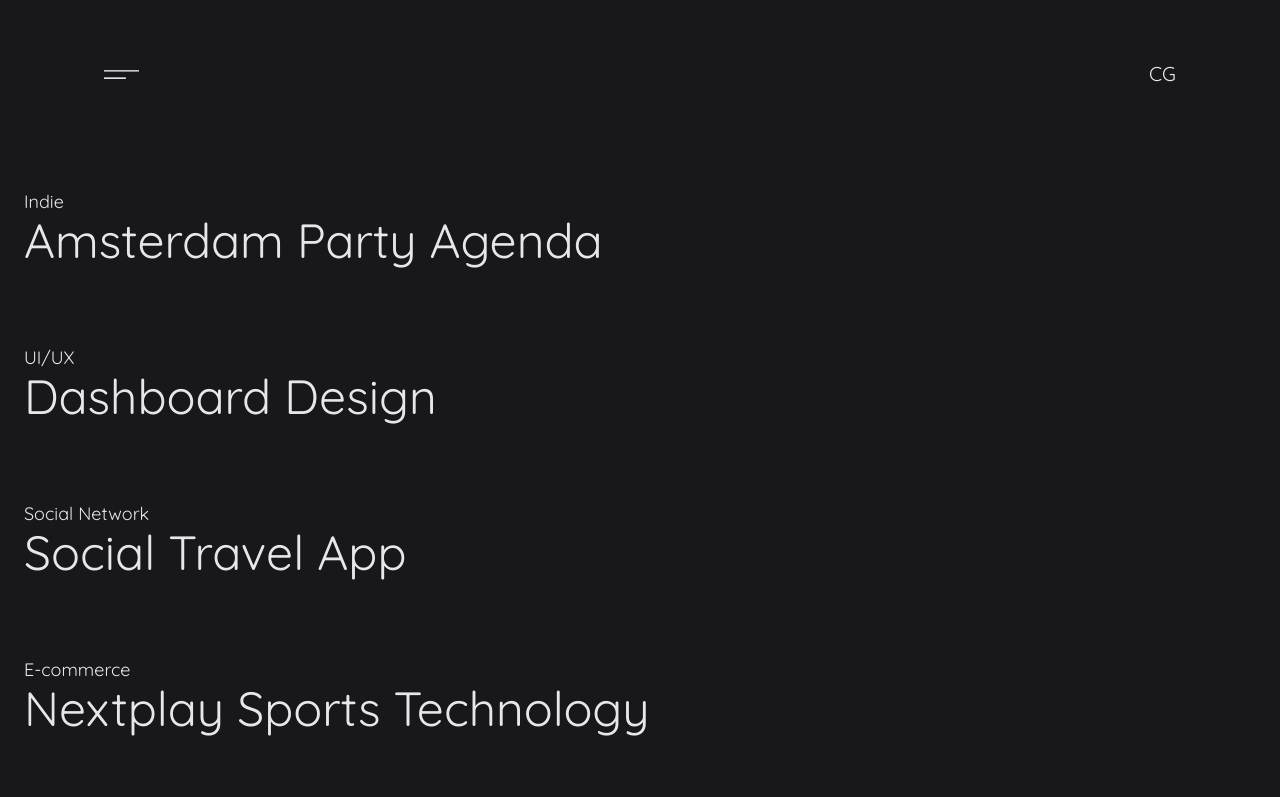
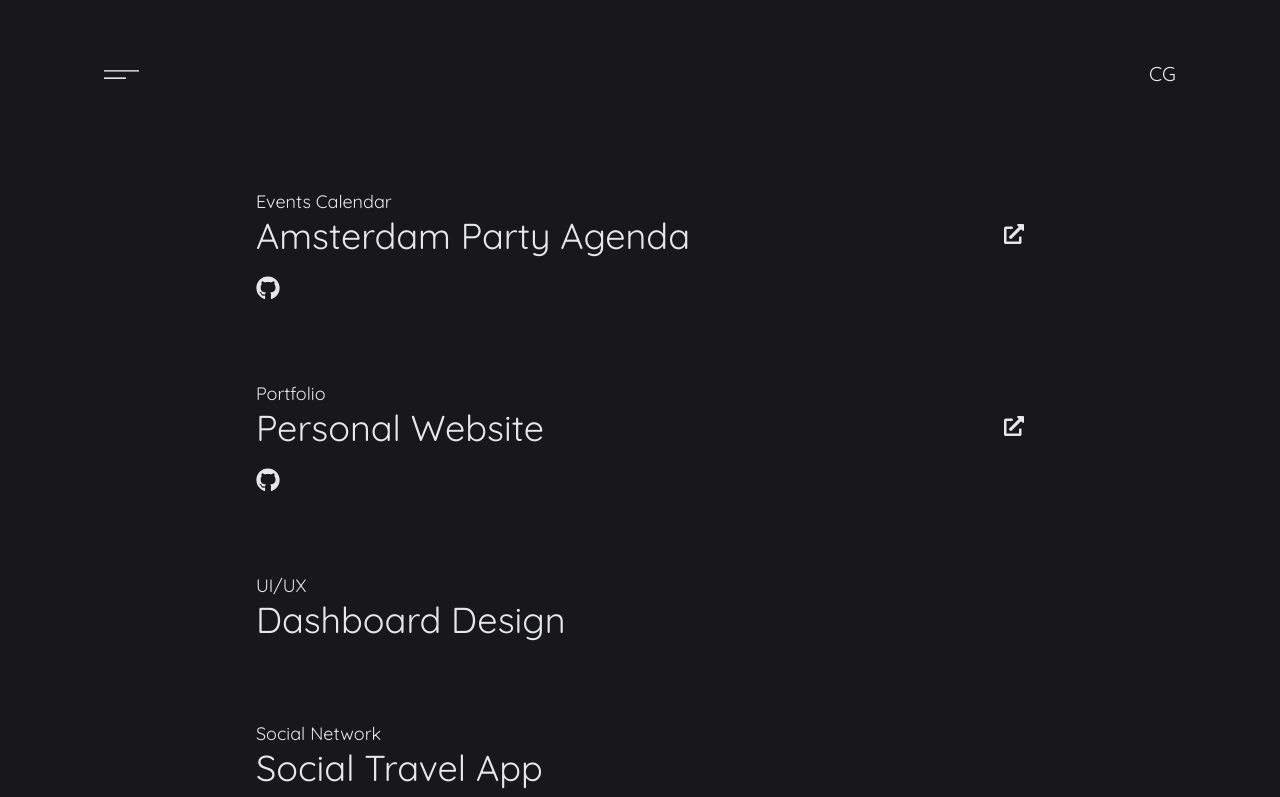
Before and after one commit to canguden/portfolio-website, a Next.js app: page /work in a window 1280 px wide. Shown: the top 797 px of the page. Built offline with nearby package versions, Linux system fonts and the light colour scheme.

Commit message:
font size update

```diff
--- a/components/Footer.js
+++ b/components/Footer.js
@@ -5,7 +5,7 @@
   return (
     <div className="mt-10  max-w lg:mx-20  bottom-10 justify-end mx-auto flex flex-col lg:flex lg:flex-row mb-20">
       <Link href="https://github.com/canguden" target="_blank">
-        <button className="text-2xl mt-5 ml-2 lg:ml-5 font-light flex flex-row cursor-pointer group hover:text-white ">
+        <button className="text-xl mt-5 ml-2 lg:ml-5 font-light flex flex-row cursor-pointer group hover:text-white ">
           <span>Github</span>
           <span>
             <HiArrowLongRight className="group-hover:-rotate-45 ease-in transition mt-1" />
@@ -14,7 +14,7 @@
       </Link>
 
       <Link href="https://www.linkedin.com/in/can-guden/" target="_blank">
-        <button className="text-2xl mt-5 ml-2 lg:ml-5 font-light flex flex-row cursor-pointer group hover:text-white ">
+        <button className="text-xl mt-5 ml-2 lg:ml-5 font-light flex flex-row cursor-pointer group hover:text-white ">
           <span>Linkedin</span>
           <span>
             <HiArrowLongRight className="group-hover:-rotate-45 ease-in transition mt-1" />
@@ -23,7 +23,7 @@
       </Link>
       <div className="w-ful">
         <Link href="https://twitter.com/_canguden" target="_blank">
-          <button className="text-2xl mt-5 ml-2 lg:ml-5 font-light flex flex-row cursor-pointer group hover:text-white ">
+          <button className="text-xl mt-5 ml-2 lg:ml-5 font-light flex flex-row cursor-pointer group hover:text-white ">
             <span>Twitter</span>
             <span>
               <HiArrowLongRight className=" group-hover:-rotate-45 ease-in transition mt-1" />
--- a/components/Hero.js
+++ b/components/Hero.js
@@ -19,9 +19,9 @@
           width={250}
         />
       </div>
-      <div className="max-w-7xl mx-auto flex  lg:mt-10 font-semibold mx-30">
+      <div className="max-w-3xl mx-auto flex  lg:mt-10 font-semibold mx-30">
         <div>
-          <p className="flex  mx-auto text-2xl lg:text-5xl leading-normal lg:leading-normal font-light">
+          <p className="flex  mx-auto text-2xl lg:text-xl leading-normal lg:leading-normal font-light">
             <span className="">
               {" "}
               Hi my name is Can, and I am a{" "}
@@ -34,16 +34,16 @@
         </div>
       </div>
 
-      <div className="max-w-7xl flex flex-col mx-auto mt-10 font-semibold">
-        <p className=" mx-auto text-2xl lg:text-5xl leading-normal lg:leading-normal font-light">
-          I specialise in deisigning, developing and creating beautiful and
+      <div className="max-w-3xl flex flex-col mx-auto mt-10 font-semibold">
+        <p className=" mx-auto text-2xl lg:text-xl leading-normal lg:leading-normal font-light">
+          I specialise in designing, developing and creating beautiful and
           functional interfaces using React, Next.js, Vue.js and other hip
           frameworks.
         </p>
       </div>
 
-      <div className="mt-10 max-w-7xl mx-auto">
-        <p className="max-w-7xl text-2xl lg:text-5xl leading-normal lg:leading-normal font-light">
+      <div className="mt-10 max-w-3xl mx-auto">
+        <p className="max-w-7xl text-2xl lg:text-xl leading-normal lg:leading-normal font-light xl:h-[250px]">
           My goal is to create websites that are both visually appealing and
           easy to use. I am always looking for new challenges and opportunities.
         </p>
--- a/components/NavLinks.js
+++ b/components/NavLinks.js
@@ -28,13 +28,13 @@
   return (
     <>
       <motion.li
-        className="list-none text-md md:text-xl cursor-pointer px-3 py-5 "
+        className="list-none text-sm md:text-xl cursor-pointer  px-3 py-5 "
         variants={menuLinkVariants}
       >
         <Link
           href="/"
           className={`${
-            router.pathname === "/" ? "text-blue-500" : "text-white mx-2"
+            router.pathname === "/" ? "text-blue-500" : "text-white m"
           } `}
         >
           <span className="mx-2">Home</span>
@@ -42,7 +42,7 @@
         <Link
           href="/about"
           className={`${
-            router.pathname === "/about" ? "text-blue-500" : "text-white mx-2"
+            router.pathname === "/about" ? "text-blue-500" : "text-white "
           } `}
         >
           <span className="mx-2">About</span>
@@ -50,7 +50,7 @@
         <Link
           href="/work"
           className={`${
-            router.pathname === "/work" ? "text-blue-500" : "text-white mx-2"
+            router.pathname === "/work" ? "text-blue-500" : "text-white "
           } `}
         >
           <span className="mx-2">Work</span>
@@ -58,7 +58,7 @@
         <Link
           href="/contact"
           className={`${
-            router.pathname === "/contact" ? "text-blue-500" : "text-white mx-2"
+            router.pathname === "/contact" ? "text-blue-500" : "text-white "
           } `}
         >
           <span className="mx-2">Contact</span>
--- a/pages/about.js
+++ b/pages/about.js
@@ -11,18 +11,18 @@
         <meta name="description" content="About" />
       </Head>
 
-      <motion.div exit={{ opacity: 0 }} className="mt-10 max-w-7xl mx-auto">
-        <p className="max-w-7xl text-2xl lg:text-5xl leading-normal lg:leading-normal font-light text-gray-200">
+      <motion.div exit={{ opacity: 0 }} className="mt-10 max-w-3xl mx-auto">
+        <p className="max-w-7xl text-2xl lg:text-xl leading-normal lg:leading-normal font-light text-gray-200">
           Love for Basketball, Art, Chess, Games, Snowboarding, Music, Reading
           and Travel.
         </p>
 
-        <p className="max-w-7xl mt-10 text-2xl lg:text-5xl leading-normal lg:leading-normal font-light text-gray-200">
+        <p className="max-w-3xl mt-10 text-2xl lg:text-xl leading-normal lg:leading-normal font-light text-gray-200">
           Photoroll Backshots, Greece, Italy, Montenegro & Spain
         </p>
       </motion.div>
 
-      <div className="max-w-7xl  flex flex-col col-span-2 mx-auto mt-10 font-semibold">
+      <div className="max-w-3xl  flex flex-col col-span-2 mx-auto mt-10 font-semibold">
         <div className="max-w-7xl">
           <Image
             src="/etna.jpg"
--- a/pages/work.js
+++ b/pages/work.js
@@ -1,5 +1,6 @@
 import Head from "next/head";
 import Link from "next/link";
+import { FaExternalLinkAlt, FaGithub } from "react-icons/fa";
 
 export default function Projects() {
   return (
@@ -9,20 +10,57 @@
         <meta name="description" content="Projects" />
       </Head>
 
-      <div className="font-semibold h-full max-w-7xl mx-auto hover:text-white">
+      <div className="font-semibold h-full max-w-3xl mx-auto hover:text-white">
         <div className="mt-20">
           <p className=" text-md lg:text-lg mt-10 font-light text-gray-200">
-            Indie
+            Events Calendar
           </p>
-          <p className="text-4xl lg:text-5xl cursor-pointer font-light text-gray-200">
-            Amsterdam Party Agenda
+          <Link href="https://amstonight.com" target="_blank">
+            <p
+              className="text-4xl flex flex-row justify-between lg:text-4xl cursor-pointer font-light text-gray-200 relative transition-all w-min-content
+          before:w-0 before:h-1 before:absolute before:bottom-0 before:right-0 before:bg-purple-600 before:transition-all before:duration-500
+          hover:before:w-full hover:before:left-0 hover:before:bg-indigo-700
+            "
+            >
+              {" "}
+              Amsterdam Party Agenda{" "}
+              <FaExternalLinkAlt className=" cursor-pointer h-5 w-5 mt-2" />
+            </p>
+          </Link>
+          <Link href="https://github.com/canguden" target="_blank">
+            <div className="flex flex-row mt-5 justify-between">
+              <FaGithub className="h-5 w-5 lg:h-6 lg:w-6 cursor-pointer hover:text-blue-700" />
+            </div>
+          </Link>
+        </div>
+
+        <div className="mt-20">
+          <p className=" text-md lg:text-lg mt-10 font-light text-gray-200">
+            Portfolio
           </p>
+          <p
+            className="text-4xl flex flex-row justify-between lg:text-4xl cursor-pointer font-light text-gray-200 relative transition-all w-min-content
+          before:w-0 before:h-1 before:absolute before:bottom-0 before:right-0 before:bg-purple-600 before:transition-all before:duration-500
+          hover:before:w-full hover:before:left-0 hover:before:bg-indigo-700
+            "
+          >
+            {" "}
+            Personal Website
+            <FaExternalLinkAlt className="  h-5 w-5 mt-2 cursor-pointer" />
+          </p>
+          <div className="flex flex-row mt-5 justify-between">
+            <FaGithub className="h-5 w-5 lg:h-6 lg:w-6 cursor-pointer hover:text-blue-700" />
+          </div>
         </div>
         <div className="mt-20">
           <p className=" text-md lg:text-lg  cursor-pointer  font-light text-gray-200">
             UI/UX
           </p>
-          <p className="text-4xl lg:text-5xl cursor-pointer font-light text-gray-200">
+          <p
+            className="text-4xl flex flex-row lg:text-4xl cursor-pointer font-light text-gray-200 relative transition-all w-min-content
+          before:w-0 before:h-1 before:absolute before:bottom-0 before:right-0 before:bg-purple-600 before:transition-all before:duration-500
+          hover:before:w-full hover:before:left-0 hover:before:bg-indigo-700 "
+          >
             Dashboard Design
           </p>
         </div>
@@ -30,7 +68,11 @@
           <p className="mx-auto text-md cursor-pointer lg:text-lg  font-light text-gray-200">
             Social Network
           </p>
-          <p className="text-4xl lg:text-5xl cursor-pointer font-light text-gray-200">
+          <p
+            className="text-4xl flex flex-row lg:text-4xl cursor-pointer font-light text-gray-200 relative transition-all w-min-content
+          before:w-0 before:h-1 before:absolute before:bottom-0 before:right-0 before:bg-purple-600 before:transition-all before:duration-500
+          hover:before:w-full hover:before:left-0 hover:before:bg-indigo-700 "
+          >
             Social Travel App
           </p>
         </div>
@@ -38,7 +80,11 @@
           <p className=" mx-auto text-md cursor-pointer lg:text-lg  font-light text-gray-200">
             E-commerce
           </p>
-          <p className="text-4xl lg:text-5xl cursor-pointer font-light text-gray-200">
+          <p
+            className="text-4xl flex flex-row lg:text-4xl cursor-pointer font-light text-gray-200 relative transition-all w-min-content
+          before:w-0 before:h-1 before:absolute before:bottom-0 before:right-0 before:bg-purple-600 before:transition-all before:duration-500
+          hover:before:w-full hover:before:left-0 hover:before:bg-indigo-700 0"
+          >
             Nextplay Sports Technology
           </p>
         </div>
```
Also changed, not shown: pages/contact.js (+11 -8 lines).
